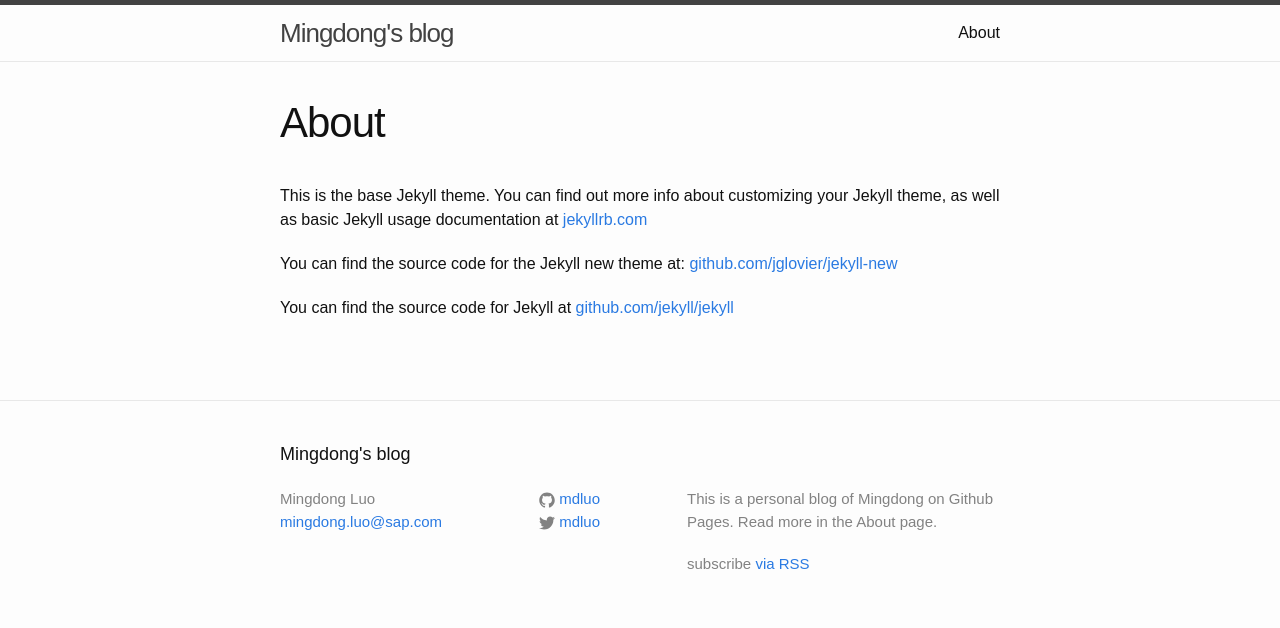
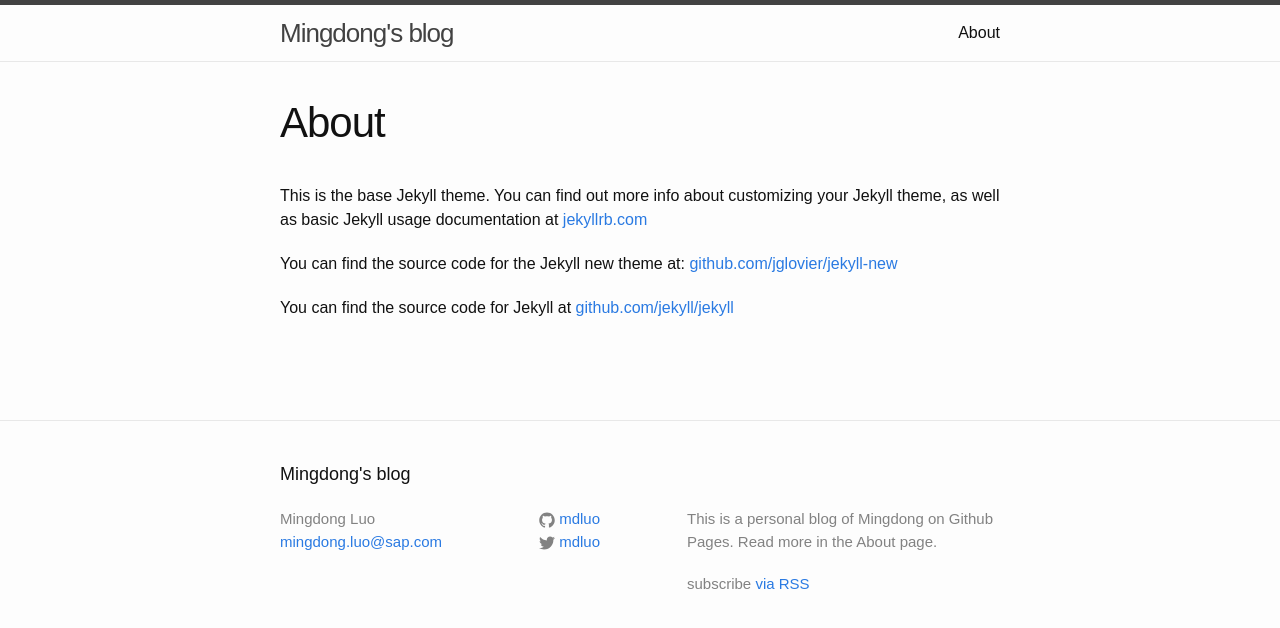
Before and after one commit to itfen/md, a Jekyll site: the page built from about.md, in a window 1280 px wide. Shown: the top 628 px of the page. Built offline with Jekyll 4.4.1, drawn with Linux system fonts in a browser that asks for light colours.

Commit message:
Update comment margin

```diff
--- a/_sass/_layout.scss
+++ b/_sass/_layout.scss
@@ -208,7 +208,7 @@
 }
 
 .post-content {
-    margin-bottom: $spacing-unit;
+    margin-bottom: $spacing-unit + 20;
 
     h2 {
         font-size: 32px;
```
